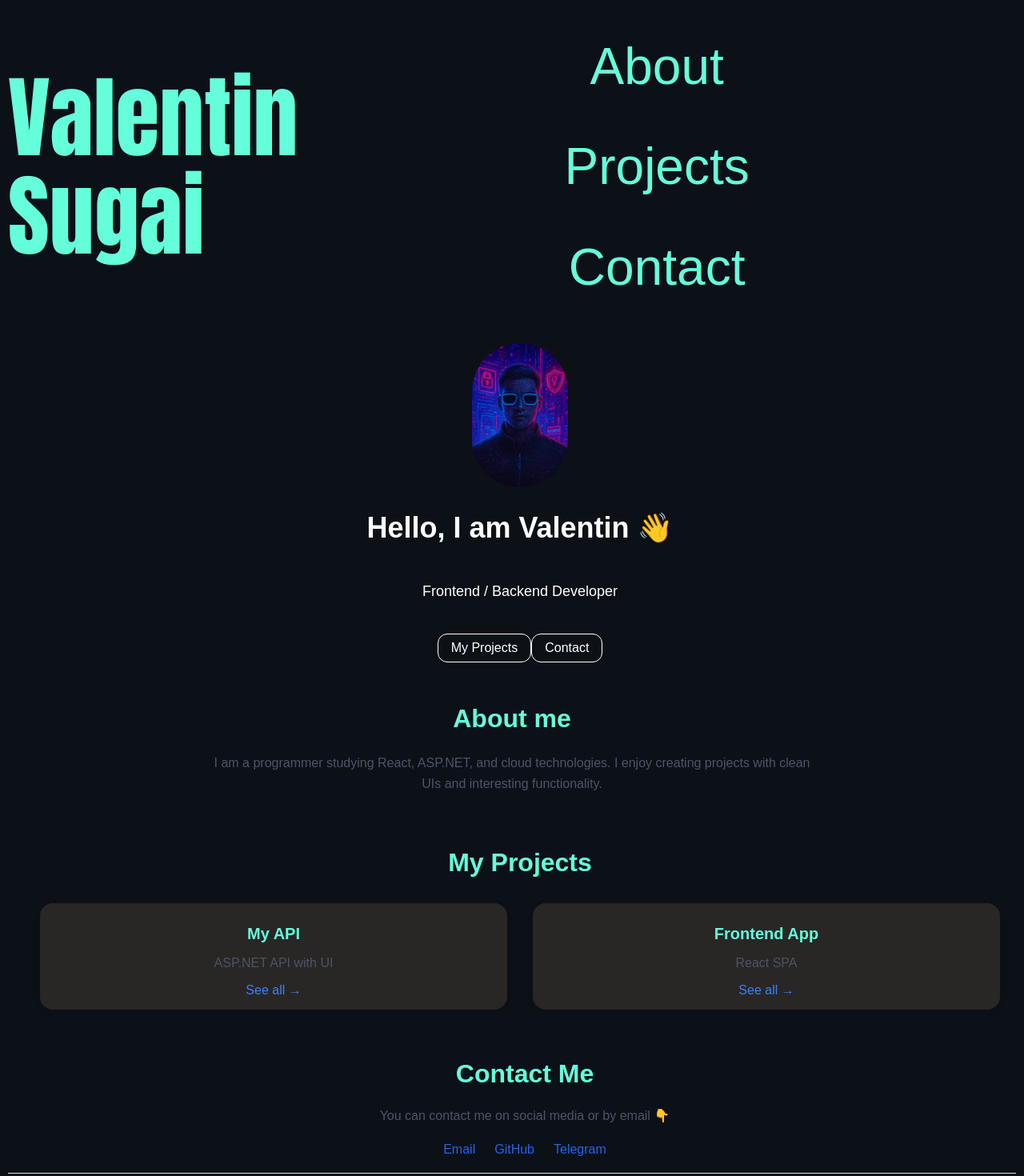
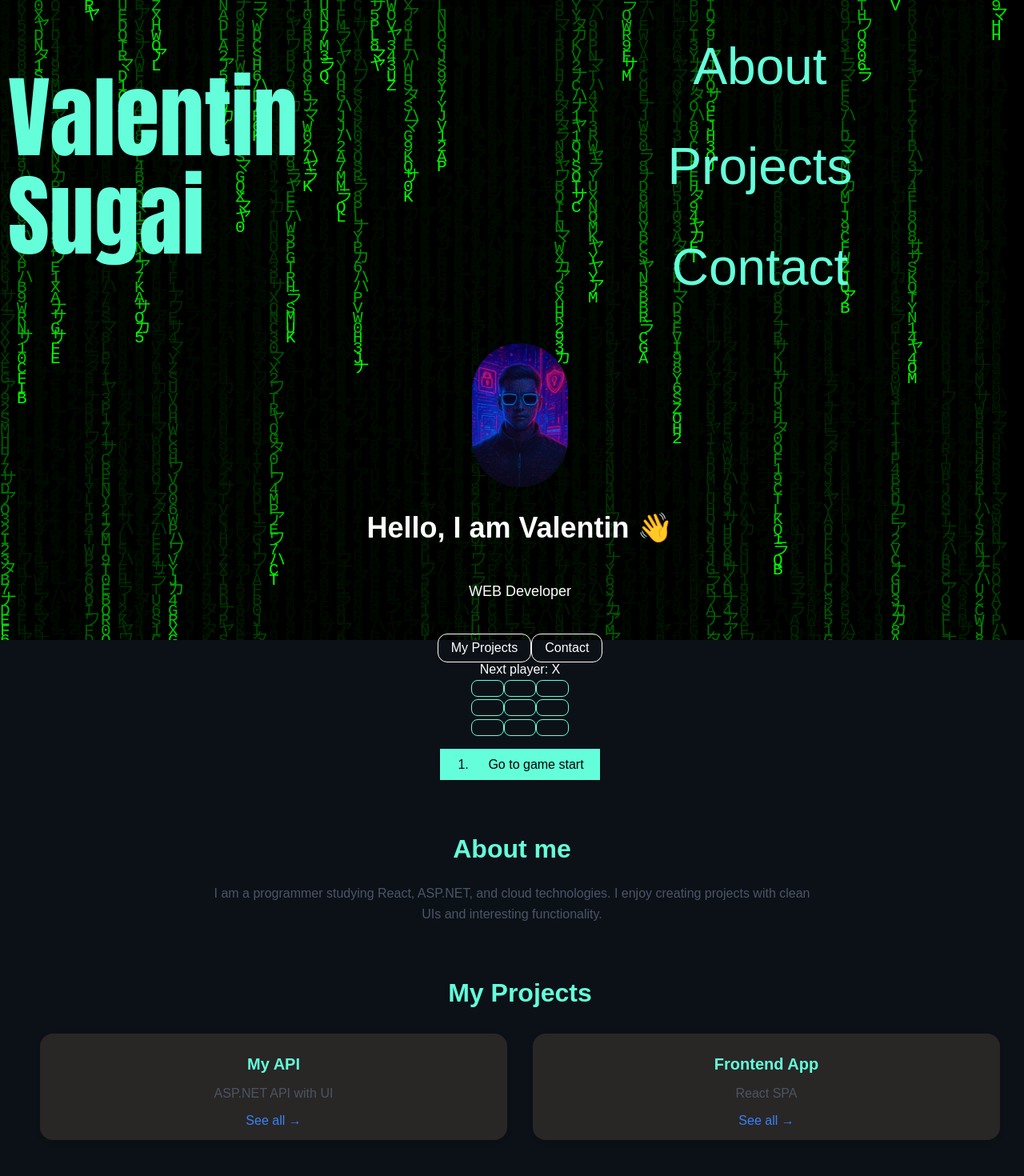
Before and after one commit to WellNoteOne/MyPage, a React (Vite) app: page / in a window 1280 px wide. Shown: the top 1470 px of the page at 80% size. Built offline with nearby package versions, Linux system fonts and the light colour scheme; a web font is replaced by a local one.

Commit message:
added tictactoe and animBackground

```diff
--- a/index.html
+++ b/index.html
@@ -2,7 +2,7 @@
 <html lang="en">
   <head>
     <meta charset="UTF-8" />
-    <link rel="icon" type="image/png" href="/ic3.png" />
+    <link rel="icon" type="image/png" href="/ico.png" />
     <meta name="viewport" content="width=device-width, initial-scale=1.0" />
     <link rel="preconnect" href="https://fonts.googleapis.com" />
     <link rel="preconnect" href="https://fonts.gstatic.com" crossorigin />
--- a/src/App.jsx
+++ b/src/App.jsx
@@ -4,6 +4,7 @@
 import Projects from "./components/Projects";
 import Contact from "./components/Contact";
 import Footer from "./components/Footer";
+import MatrixBackground from "./components/MatrixAnim";
 import "./App.css";
 
 function App() {
@@ -16,6 +17,7 @@
         <Projects />
         <Contact />
         <Footer />
+        <MatrixBackground />
       </div>
     </>
   );
--- /dev/null
+++ b/src/components/Game/Tic.css
@@ -0,0 +1,9 @@
+.square {
+  background-color: #0c1117;
+  border: #64ffda 1px solid;
+  color: #64ffda;
+}
+.game-info {
+  background-color: #64ffda;
+  color: #0c1117;
+}
--- /dev/null
+++ b/src/components/Game/Tic.jsx
@@ -0,0 +1,116 @@
+import "./Tic.css";
+import { useState } from "react";
+
+function Square({ value, onSquareClick }) {
+  return (
+    <button className="square" onClick={onSquareClick}>
+      {value}
+    </button>
+  );
+}
+
+function Board({ xIsNext, squares, onPlay }) {
+  function handleClick(i) {
+    if (calculateWinner(squares) || squares[i]) {
+      return;
+    }
+    const nextSquares = squares.slice();
+    if (xIsNext) {
+      nextSquares[i] = "X";
+    } else {
+      nextSquares[i] = "O";
+    }
+    onPlay(nextSquares);
+  }
+
+  const winner = calculateWinner(squares);
+  let status;
+  if (winner) {
+    status = "Winner: " + winner;
+  } else {
+    status = "Next player: " + (xIsNext ? "X" : "O");
+  }
+
+  return (
+    <>
+      <div className="status">{status}</div>
+      <div className="board-row">
+        <Square value={squares[0]} onSquareClick={() => handleClick(0)} />
+        <Square value={squares[1]} onSquareClick={() => handleClick(1)} />
+        <Square value={squares[2]} onSquareClick={() => handleClick(2)} />
+      </div>
+      <div className="board-row">
+        <Square value={squares[3]} onSquareClick={() => handleClick(3)} />
+        <Square value={squares[4]} onSquareClick={() => handleClick(4)} />
+        <Square value={squares[5]} onSquareClick={() => handleClick(5)} />
+      </div>
+      <div className="board-row">
+        <Square value={squares[6]} onSquareClick={() => handleClick(6)} />
+        <Square value={squares[7]} onSquareClick={() => handleClick(7)} />
+        <Square value={squares[8]} onSquareClick={() => handleClick(8)} />
+      </div>
+    </>
+  );
+}
+
+export default function Game() {
+  const [history, setHistory] = useState([Array(9).fill(null)]);
+  const [currentMove, setCurrentMove] = useState(0);
+  const xIsNext = currentMove % 2 === 0;
+  const currentSquares = history[currentMove];
+
+  function handlePlay(nextSquares) {
+    const nextHistory = [...history.slice(0, currentMove + 1), nextSquares];
+    setHistory(nextHistory);
+    setCurrentMove(nextHistory.length - 1);
+  }
+
+  function jumpTo(nextMove) {
+    setCurrentMove(nextMove);
+  }
+
+  const moves = history.map((squares, move) => {
+    let description;
+    if (move > 0) {
+      description = "Go to move #" + move;
+    } else {
+      description = "Go to game start";
+    }
+    return (
+      <li key={move}>
+        <button onClick={() => jumpTo(move)}>{description}</button>
+      </li>
+    );
+  });
+
+  return (
+    <div className="game">
+      <div className="game-board">
+        <Board xIsNext={xIsNext} squares={currentSquares} onPlay={handlePlay} />
+      </div>
+      <div className="game-info">
+        <ol>{moves}</ol>
+      </div>
+    </div>
+  );
+}
+
+function calculateWinner(squares) {
+  const lines = [
+    [0, 1, 2],
+    [3, 4, 5],
+    [6, 7, 8],
+    [0, 3, 6],
+    [1, 4, 7],
+    [2, 5, 8],
+    [0, 4, 8],
+    [2, 4, 6],
+  ];
+  for (let i = 0; i < lines.length; i++) {
+    const [a, b, c] = lines[i];
+    if (squares[a] && squares[a] === squares[b] && squares[a] === squares[c]) {
+      return squares[a];
+    }
+  }
+  return null;
+}
--- a/src/components/Header.css
+++ b/src/components/Header.css
@@ -8,6 +8,7 @@
   font-family: Impact, Haettenschweiler, "Arial Narrow Bold", sans-serif;
   font-size: 7rem;
   font-weight: 900;
+  flex: 2;
 }
 .nav a {
   flex: 1;
--- a/src/components/Hero.jsx
+++ b/src/components/Hero.jsx
@@ -1,10 +1,11 @@
+import Game from "./Game/Tic.jsx";
 import "./Hero.css";
 export default function Hero() {
   return (
     <section className="hero">
       <img src="/profile.jpg" alt="Profile" className="hero-profile" />
       <h2 className="hero-title">Hello, I am Valentin 👋</h2>
-      <p className="hero-subtitle">Frontend / Backend Developer</p>
+      <p className="hero-subtitle">WEB Developer</p>
       <div className="hero-buttons">
         <a href="#projects" className="hero-btn primary">
           My Projects
@@ -13,6 +14,7 @@
           Contact
         </a>
       </div>
+      <Game />
     </section>
   );
 }
--- /dev/null
+++ b/src/components/MatrixAnim.jsx
@@ -0,0 +1,71 @@
+import React, { useEffect, useRef } from "react";
+
+export default function MatrixBackground() {
+  const canvasRef = useRef(null);
+
+  useEffect(() => {
+    const canvas = canvasRef.current;
+    const ctx = canvas.getContext("2d");
+
+    const resize = () => {
+      canvas.width = window.innerWidth;
+      canvas.height = window.innerHeight;
+    };
+    resize();
+    window.addEventListener("resize", resize);
+
+    const letters = "アカサタナハマヤラワABCDEFGHIJKLMNOPQRSTUVWXYZ0123456789";
+    const fontSize = 21;
+    const columns = canvas.width / fontSize;
+    const drops = Array(Math.floor(columns)).fill(1);
+
+    let animationFrame;
+    let frame = 0;
+
+    const draw = () => {
+      frame++;
+      if (frame % 2 === 0) {
+        // обновляем только каждый второй кадр
+        ctx.fillStyle = "rgba(0, 0, 0, 0.05)";
+        ctx.fillRect(0, 0, canvas.width, canvas.height);
+
+        ctx.fillStyle = "#0F0";
+        ctx.font = `${fontSize}px monospace`;
+
+        for (let i = 0; i < drops.length; i++) {
+          const text = letters.charAt(
+            Math.floor(Math.random() * letters.length)
+          );
+          ctx.fillText(text, i * fontSize, drops[i] * fontSize);
+
+          if (drops[i] * fontSize > canvas.height && Math.random() > 0.975) {
+            drops[i] = 0;
+          }
+          drops[i] += 0.6; // уменьшаем шаг падения для замедления
+        }
+      }
+      animationFrame = requestAnimationFrame(draw);
+    };
+
+    draw();
+
+    return () => {
+      window.removeEventListener("resize", resize);
+      cancelAnimationFrame(animationFrame);
+    };
+  }, []);
+
+  return (
+    <canvas
+      ref={canvasRef}
+      style={{
+        position: "fixed",
+        top: 0,
+        left: 0,
+        zIndex: -1,
+        width: "100%",
+        height: "100%",
+      }}
+    />
+  );
+}
```
Also changed, not shown: public/ico.png (added), public/ico2.svg (added).
